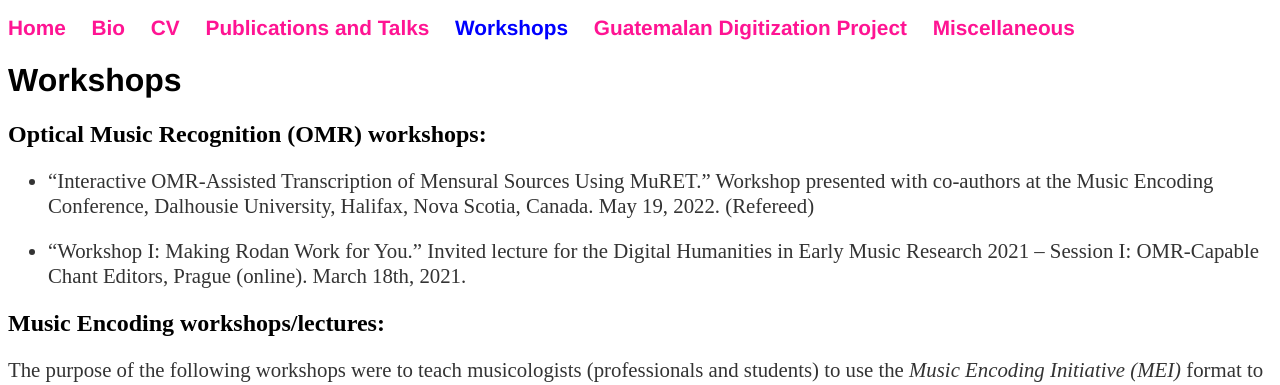
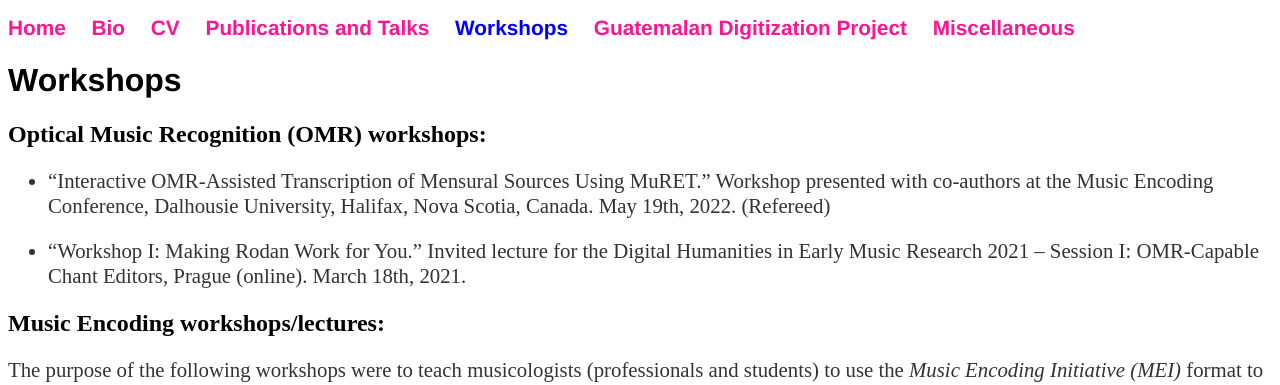
Before and after one commit to martha-thomae/martha-thomae.github.io, a Jekyll site: the page built from workshops/index.md, in a window 1280 px wide. Shown: the top 385 px of the page. Built offline with Jekyll 4.4.1, drawn with Linux system fonts in a browser that asks for light colours.

Commit message:
Update workshopsOMR.yaml
for consistency

```diff
--- a/_data/workshopsOMR.yaml
+++ b/_data/workshopsOMR.yaml
@@ -1,4 +1,4 @@
-- name: “Interactive OMR-Assisted Transcription of Mensural Sources Using MuRET.” Workshop presented with co-authors at the Music Encoding Conference, Dalhousie University, Halifax, Nova Scotia, Canada. May 19, 2022. (Refereed)
+- name: “Interactive OMR-Assisted Transcription of Mensural Sources Using MuRET.” Workshop presented with co-authors at the Music Encoding Conference, Dalhousie University, Halifax, Nova Scotia, Canada. May 19th, 2022. (Refereed)
   link: /
 - name: '“Workshop I: Making Rodan Work for You.” Invited lecture for the Digital Humanities in Early Music Research 2021 – Session I: OMR-Capable Chant Editors, Prague (online). March 18th, 2021.'
   link: /
```
